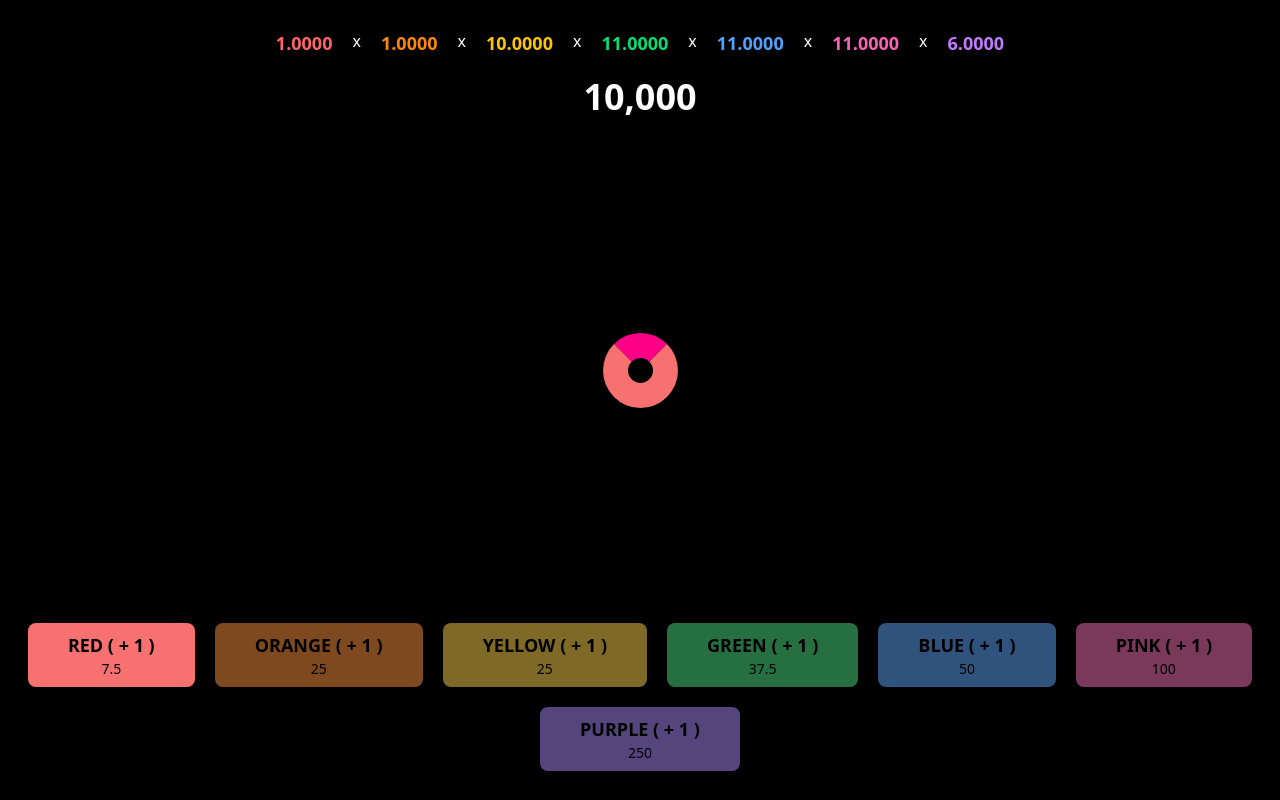
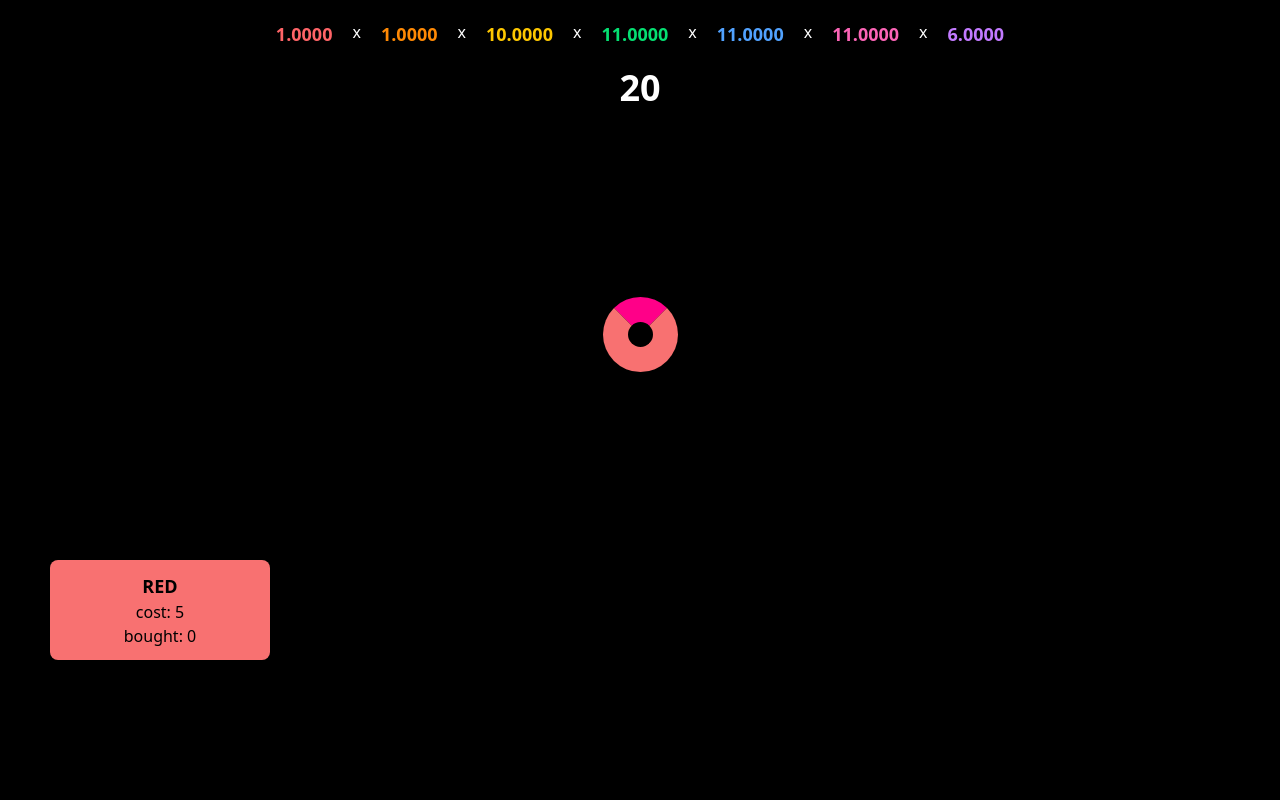
Before and after one commit to oriodev/bored, a Next.js app: page / in a window 1280 px wide. Built offline with nearby package versions, Linux system fonts and the light colour scheme.

Commit message:
different amounts per circle and some button ui changes

```diff
--- a/app/page.tsx
+++ b/app/page.tsx
@@ -7,7 +7,7 @@ import { CircleState } from "@/types";
 import { useState } from "react";
 
 export default function Home() {
-  const [number, setNumber] = useState<number>(10000);
+  const [number, setNumber] = useState<number>(20);
 
 
   const [circleState, setCircleState] = useState<CircleState>({
@@ -19,9 +19,9 @@ export default function Home() {
       autoReq: 2, // upgrades required to make this circle auto
       speed: 1,
       speedMultipier: 0.75, // baseline multiplier for this colour: static
-      costMultiplier: 1.5,
+      costMultiplier: 1,
       upgradesUnlocked: 1, // increases when u press the red button
-      amount: 10,
+      numberMultiplier: 1,
     },
     orange: {
       colour: 'orange',
@@ -31,9 +31,9 @@ export default function Home() {
       autoReq: 2,
       speed: 1,
       speedMultipier: 0.8,
-      costMultiplier: 5,
+      costMultiplier: 2,
       upgradesUnlocked: 1,
-      amount: 1,
+      numberMultiplier: 2,
     },
     yellow: {
       colour: 'yellow',
@@ -45,7 +45,7 @@ export default function Home() {
       speedMultipier: 0.85,
       costMultiplier: 5,
       upgradesUnlocked: 1,
-      amount: 1,
+      numberMultiplier: 3,
     },
     green: {
       colour: 'green',
@@ -55,9 +55,9 @@ export default function Home() {
       autoReq: 2,
       speed: 11,
       speedMultipier: 0.87,
-      costMultiplier: 7.5,
+      costMultiplier: 10,
       upgradesUnlocked: 1,
-      amount: 1,
+      numberMultiplier: 4,
     },
     blue: {
       colour: 'blue',
@@ -67,9 +67,9 @@ export default function Home() {
       autoReq: 2,
       speed: 11,
       speedMultipier: 0.9,
-      costMultiplier: 10,
+      costMultiplier: 15,
       upgradesUnlocked: 1,
-      amount: 1,
+      numberMultiplier: 5,
     },
     pink: {
       colour: 'pink',
@@ -81,7 +81,7 @@ export default function Home() {
       speedMultipier: 0.95,
       costMultiplier: 20,
       upgradesUnlocked: 1,
-      amount: 1,
+      numberMultiplier: 6,
     },
     purple: {
       colour: 'purple',
@@ -93,7 +93,7 @@ export default function Home() {
       speedMultipier: 0.99,
       costMultiplier: 50,
       upgradesUnlocked: 1,
-      amount: 1,
+      numberMultiplier: 7,
     }
   });
 
--- a/components/Button.tsx
+++ b/components/Button.tsx
@@ -9,19 +9,32 @@ interface ButtonProps {
 }
 
 const Button = ({ circle, colour, handlePurchase, cost, num }: ButtonProps ) => {
-  const show = circle.unlocked && cost <= num;
+  const purchaseable = circle.unlocked && cost <= num;
+  const locked = !circle.unlocked;
 
   return (
       <div
-        className={`${show ? 'opacity-100 hover:cursor-pointer' : 'opacity-50 hover:default'} rounded-lg p-2 pl-10 pr-10 flex flex-col justify-center items-center `}
+        className={`${ purchaseable ? 'opacity-100 hover:cursor-pointer hover:scale-105 transition-transform duration-300 ease-in-out' : locked ? 'opacity-0 hover:default' : 'opacity-50 hover:default'} h-[100px] w-[220px] rounded-lg p-2 pl-10 pr-10 flex flex-col justify-center items-center `}
         style={{
           backgroundColor: `var(--${colour})`,
           userSelect: 'none'
         }}
         onClick={handlePurchase}
       >
-        <p className="pb-0 text-black text-lg font-black">{ colour.toUpperCase() } ( + { circle.upgradesUnlocked || 0 } )</p>
-        <p className="pt-0 text-black text-sm">{ cost }</p>
+        <p className="pb-0 text-black text-lg font-black">{ colour.toUpperCase() }</p>
+
+        {
+          circle.unlocked && (
+            circle.upgradesUnlocked === ( circle.autoReq ) ? (
+              <p className="pt-0 text-black text-md">auto unlock for { cost }</p>
+             ) : (
+              <>
+                <p className="pt-0 text-black text-md">cost: { cost }</p>
+                <p className="pt-0 text-black text-md">bought: { circle.upgradesUnlocked - 1 || 0 }</p>
+              </>
+            )
+          )
+        }
       </div>
   )
 }
--- a/components/Circle.tsx
+++ b/components/Circle.tsx
@@ -22,16 +22,19 @@ const Circle = ({ size, circle, setNumber, style }: CircleProps) => {
     }
 
     const handleNumber = () => {
-      setNumber(prev => prev + 10);
+      setNumber(prev => prev + ( 1 * circle.numberMultiplier ));
     }
 
     const handleAnimationIteration = (event: AnimationEvent) => {
       if (event.target === circleRef.current) {
         setSpacePressed(false);
+        handleNumber()
       }
 
-      handleNumber();
+
     };
+
+    // HANDLE ANIMATION END TO FIND END STATE
 
     const handleKeyPress = (event: KeyboardEvent) => {
       if (event.code === "Space" && !spacePressed) {
--- a/types.tsx
+++ b/types.tsx
@@ -18,7 +18,7 @@ export interface Circle {
   speedMultipier: number;
   costMultiplier: number;
   upgradesUnlocked: number;
-  amount: number;
+  numberMultiplier: number;
 }
 
 export type CircleColor = 'red' | 'orange' | 'yellow' | 'green' | 'blue' | 'pink' | 'purple';
```
